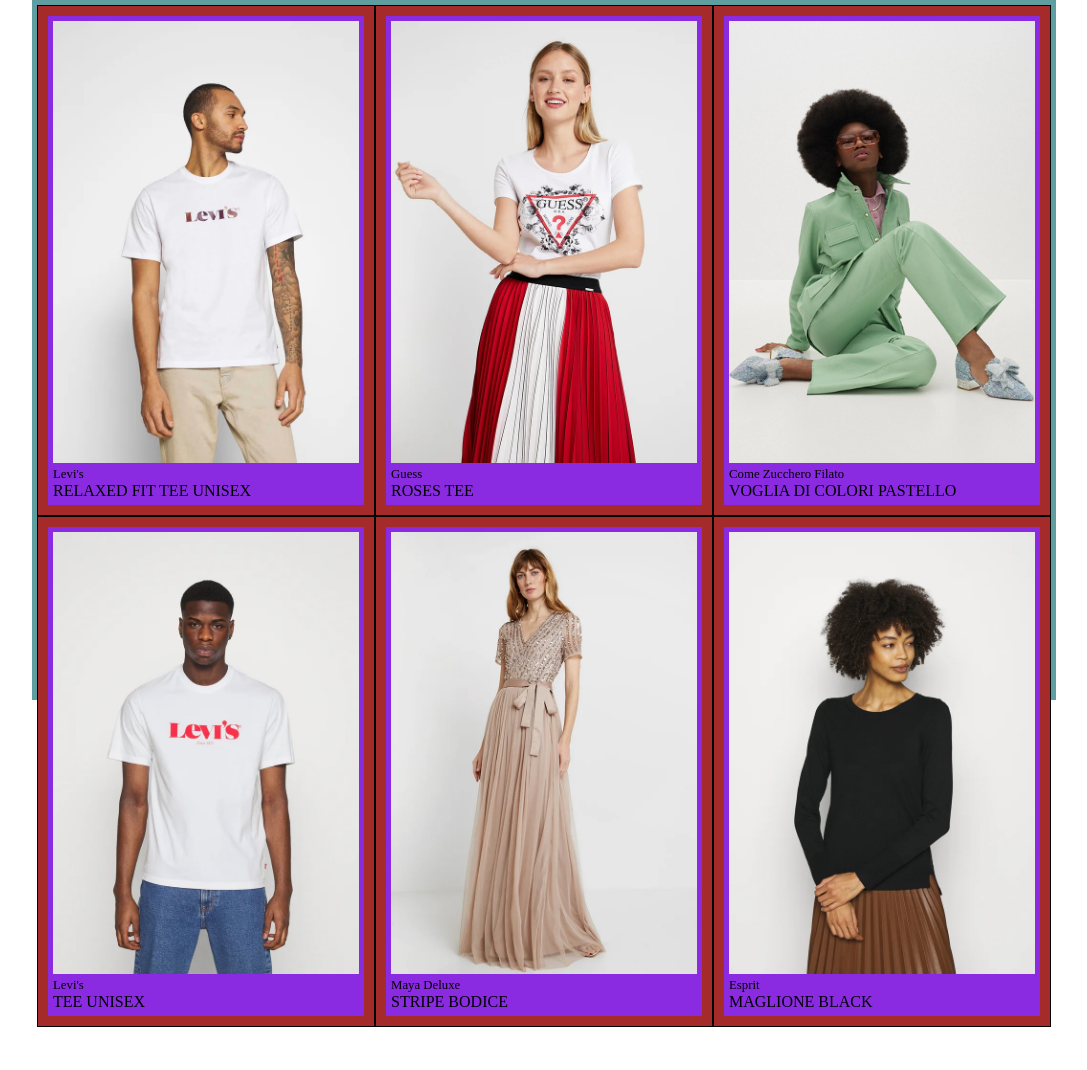
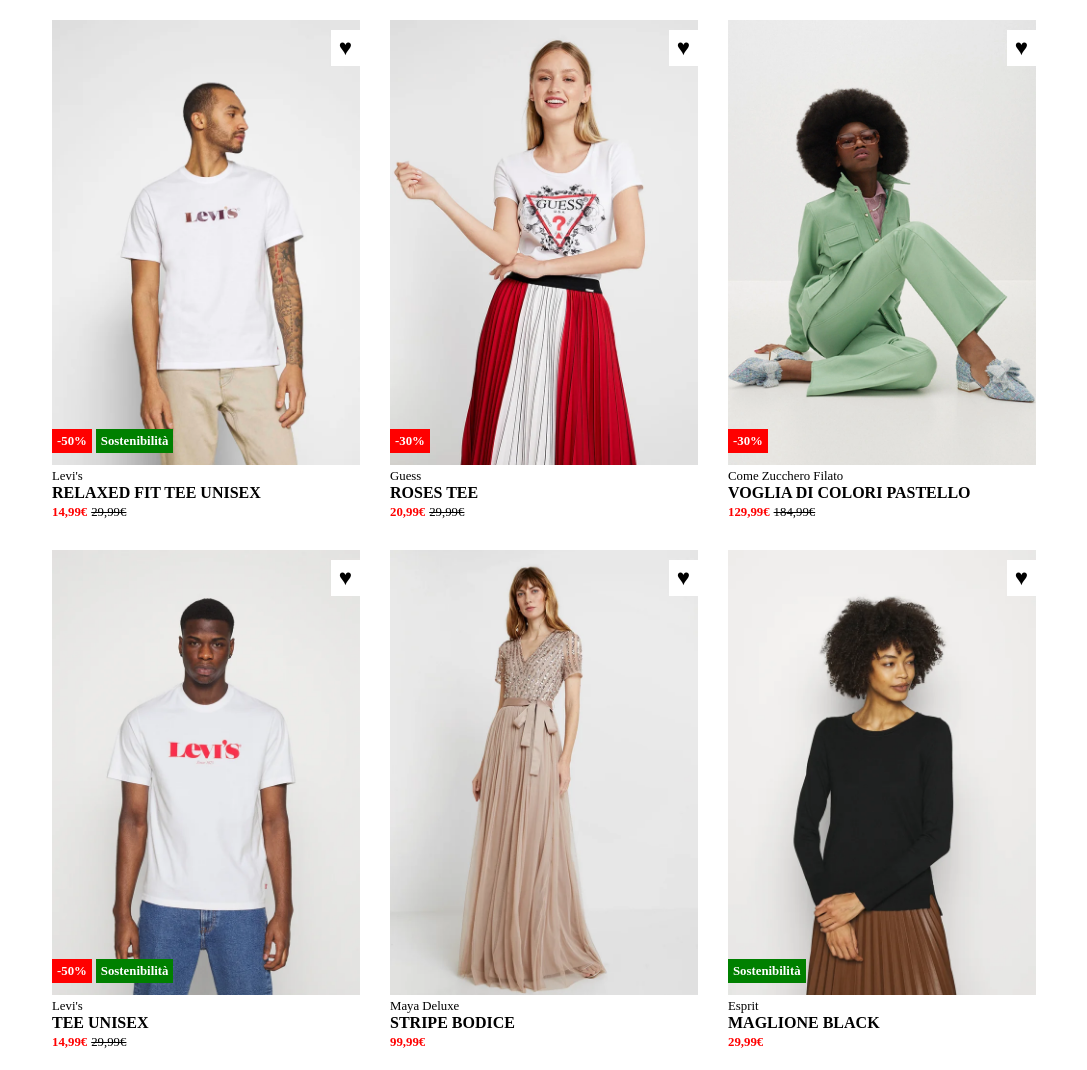
Before and after one commit to lucasens1/html-css-boolando, a plain HTML site: page index.html in a window 1280 px wide. Shown: the whole page, without its empty margins (96-1183 px from the left). Before the commit the page ends 1027 px from the top, so only its background shows below. Drawn offline with Linux system fonts and the light colour scheme.

Commit message:
add: effects almost done missing banner and footer

```diff
--- a/css/style.css
+++ b/css/style.css
@@ -13,10 +13,6 @@ img {
     width: 80%;
     flex-wrap: wrap;
     padding: 5px;
-
-    /*Debug*/
-    height: 700px;
-    background-color: cadetblue;
 }
 
 .flex{
@@ -27,23 +23,78 @@ img {
     width: calc(100% / 3);
     padding: 10px;
 
-    /*Debug*/
-    background-color: brown;
-    border: 1px solid black;
+
 }
 .card{
     width: 100%;
     padding: 5px;
-    /* Debug */
-    background-color: blueviolet;
+
 
 }
 
-.designers{
-    font-size: 0.8rem;
+.block{
     display: block;
 }
 
 .d-none{
     display: none;
 }
+
+.ref{
+    position: relative;
+}
+
+.abs{
+    position: absolute;
+}
+
+.designers{
+    font-size: 0.8rem;
+}
+
+.product-desc{
+    font-weight: 600;
+}
+
+.icon.abs{
+    top: 10px;
+    right: 0;
+    padding: 5px 8px;
+    font-size: 1.4rem;
+    color: black;
+    background-color: white;
+    z-index: 1;
+}
+
+.cost{
+    font-size: 0.8rem;
+}
+
+.cost.new{
+    color: red;
+    font-weight: 600;
+}
+
+.cost.old{
+    text-decoration: line-through;
+}
+
+.cont.abs{
+    bottom: 20px;
+}
+
+.sale,
+.sustain{
+    padding: 5px;
+    font-size: 0.8rem;
+    font-weight: 600;
+    color: white;
+}
+
+.sale{
+    background-color: #ff0000;
+}
+
+.sustain{
+    background-color: #008000;
+}
--- a/index.html
+++ b/index.html
@@ -7,53 +7,118 @@
     <link rel="stylesheet" href="./css/style.css">
 </head>
 <body>
+    <!--CONTAINER-->
     <div class="container flex">
+        <!-- COLONNA -->
+        <div class="col">
+            <!-- CARD 1-->
+            <div class="card">
+                <!-- BOX RIFERIMENTO POSITION-->
+                <div class="ref">
+                    <img src="./img/1.webp" alt="Modello Levis">
+                    <img src="./img/1b.webp" alt="Modello Levis B" class="d-none">
+                    <span class="icon abs">&hearts;</span>
+                    <!--CLASSE PER POSIZIONAMENTO IN CARD-->
+                    <div class="cont abs">
+                        <span class="sale">-50%</span>
+                        <span class="sustain">Sostenibilità</span>
+                    </div>
+                    <!-- /CLASSE-->
+                </div>
+                <!-- /BOX-->
+                <span class="designers block">Levi's</span>
+                <span class="product-desc block">RELAXED FIT TEE UNISEX</span>
+                <span class="cost new">14,99€</span>
+                <span class="cost old">29,99€</span>
+            </div>
+            <!-- /CARD 1-->
+        </div>
+        <!-- /COLONNA -->
+
         <div class="col">
             <div class="card">
-                <img src="./img/1.webp" alt="Modello Levis">
-                <img src="./img/1b.webp" alt="Modello Levis B" class="d-none">
-                <span class="designers">Levi's</span>
-                <span class="product-desc">RELAXED FIT TEE UNISEX</span>
+                <div class="ref">
+                    <img src="./img/2.webp" alt="Modella Guess">
+                    <img src="./img/2b.webp" alt="Modella Guess B" class="d-none">
+                    <span class="icon abs">&hearts;</span>
+                    <div class="cont abs">
+                        <span class="sale">-30%</span>
+                        <span class="sustain d-none">Sostenibilità</span>
+                    </div>
+                </div>
+                <span class="designers block">Guess</span>
+                <span class="product-desc block">ROSES TEE</span>
+                <span class="cost new">20,99€</span>
+                <span class="cost old">29,99€</span>
+            </div>
+        </div>
+
+        <div class="col">
+            <div class="card">
+                <div class="ref">
+                    <img src="./img/3.webp" alt="Modella Zucchero Filato">
+                    <img src="./img/3b.webp" alt="Modella Zucchero Filato B" class="d-none">
+                    <span class="icon abs">&hearts;</span>
+                    <div class="cont abs">
+                        <span class="sale">-30%</span>
+                        <span class="sustain d-none">Sostenibilità</span>
+                    </div>
+                </div>
+                <span class="designers block">Come Zucchero Filato</span>
+                <span class="product-desc block">VOGLIA DI COLORI PASTELLO</span>
+                <span class="cost new">129,99€</span>
+                <span class="cost old">184,99€</span>
             </div>
         </div>
         <div class="col">
             <div class="card">
-                <img src="./img/2.webp" alt="Modella Guess">
-                <img src="./img/2b.webp" alt="Modella Guess B" class="d-none">
-                <span class="designers">Guess</span>
-                <span class="product-desc">ROSES TEE</span>
+                <div class="ref">
+                    <img src="./img/4.webp" alt="Modella Levis">
+                    <img src="./img/4b.webp" alt="Modella Levis B" class="d-none">
+                    <span class="icon abs">&hearts;</span>
+                    <div class="cont abs">
+                        <span class="sale">-50%</span>
+                        <span class="sustain">Sostenibilità</span>
+                    </div>
+                </div>
+                <span class="designers block">Levi's</span>
+                <span class="product-desc block">TEE UNISEX</span>
+                <span class="cost new">14,99€</span>
+                <span class="cost old">29,99€</span>
             </div>
         </div>
         <div class="col">
             <div class="card">
-                <img src="./img/3.webp" alt="Modella Guess">
-                <img src="./img/3b.webp" alt="Modella Guess B" class="d-none">
-                <span class="designers">Come Zucchero Filato</span>
-                <span class="product-desc">VOGLIA DI COLORI PASTELLO</span>
+                <div class="ref">
+                    <img src="./img/5.webp" alt="Modella Maya Deluxe">
+                    <img src="./img/5b.webp" alt="Modella Maya Deluxe B" class="d-none">
+                    <span class="icon abs">&hearts;</span>
+                    <div class="cont abs">
+                        <span class="sale d-none">-30%</span>
+                        <span class="sustain d-none">Sostenibilità</span>
+                    </div>
+                </div>
+                <span class="designers block">Maya Deluxe</span>
+                <span class="product-desc block">STRIPE BODICE</span>
+                <span class="cost new">99,99€</span>
+                <span class="cost old d-none"></span>
             </div>
         </div>
         <div class="col">
             <div class="card">
-                <img src="./img/4.webp" alt="Modella Guess">
-                <img src="./img/4b.webp" alt="Modella Guess B" class="d-none">
-                <span class="designers">Levi's</span>
-                <span class="product-desc">TEE UNISEX</span>
-            </div>
-        </div>
-        <div class="col">
-            <div class="card">
-                <img src="./img/5.webp" alt="Modella Guess">
-                <img src="./img/5b.webp" alt="Modella Guess B" class="d-none">
-                <span class="designers">Maya Deluxe</span>
-                <span class="product-desc">STRIPE BODICE</span>
-            </div>
-        </div>
-        <div class="col">
-            <div class="card">
-                <img src="./img/6.webp" alt="Modella Guess">
-                <img src="./img/6b.webp" alt="Modella Guess B" class="d-none">
-                <span class="designers">Esprit</span>
-                <span class="product-desc">MAGLIONE BLACK</span>
+                <div class="ref">
+                    <img src="./img/6.webp" alt="Modella Esprit">
+                    <img src="./img/6b.webp" alt="Modella Esprit B" class="d-none">
+                    <span class="icon abs">&hearts;</span>
+                    <div class="cont abs">
+                        <span class="sale d-none">-50%</span>
+                        <span class="sustain">Sostenibilità</span>
+                    </div>
+                </div>
+                <span class="designers block">Esprit</span>
+                <span class="product-desc block">MAGLIONE BLACK</span>
+                <span class="cost new">29,99€</span>
+                <span class="cost old d-none"></span>
             </div>
         </div>
     </div>
```
